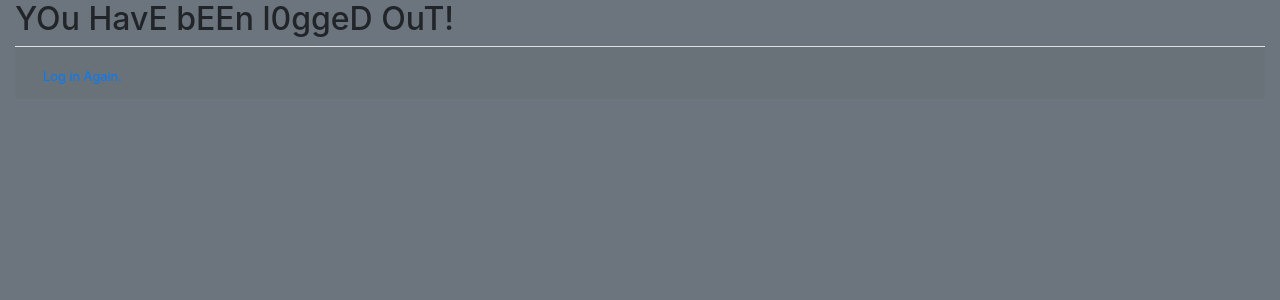
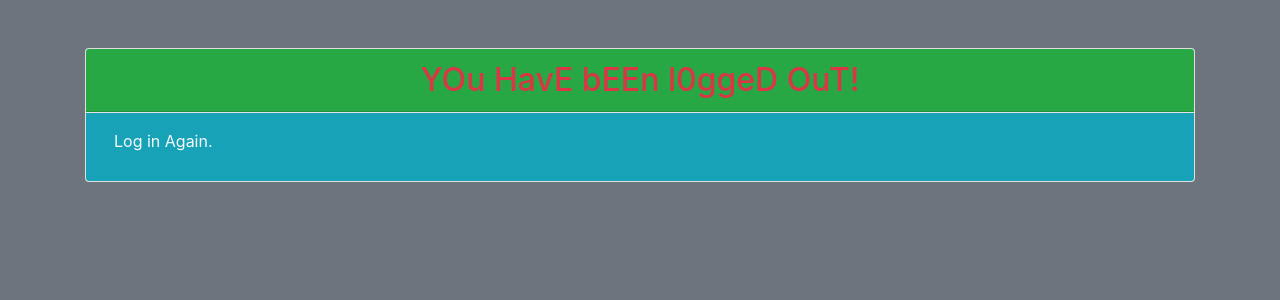
Before and after one commit to philip-bbaale/Awaards, a Django app: a page that uses awardsusers/templates/awardsusers/logout.html in a window 1280 px wide. Shown: the part 57-357 px from the top of the page. Run offline with Django 3.2, Linux system fonts and the light colour scheme; some libraries are stand-ins or nearby versions.

Commit message:
updating flow

```diff
--- a/awardsusers/templates/awardsusers/logout.html
+++ b/awardsusers/templates/awardsusers/logout.html
@@ -1,8 +1,11 @@
 {% extends "awardshome/base.html" %}
 {% block content %}
-
-    <h2>YOu HavE bEEn l0ggeD OuT!</h2>
-    <div class="border-top pt-3 card-footer">
-        <small class="text-muted"><a class="ml-2" href="{% url 'login' %}">Log in Again.</a></small>
+<div class="container">
+    <div class="card mt-5">
+        <h2 class="text-center card-header bg-success text-danger">YOu HavE bEEn l0ggeD OuT!</h2>
+        <div class="border-top pt-3 card-footer bg-info">
+            <p class="text-muted"><a class="ml-2 text-light" href="{% url 'login' %}">Log in Again.</a></p>
+        </div>
     </div>
+</div>
 {% endblock %}
```
Also changed, not shown: db.sqlite3.
